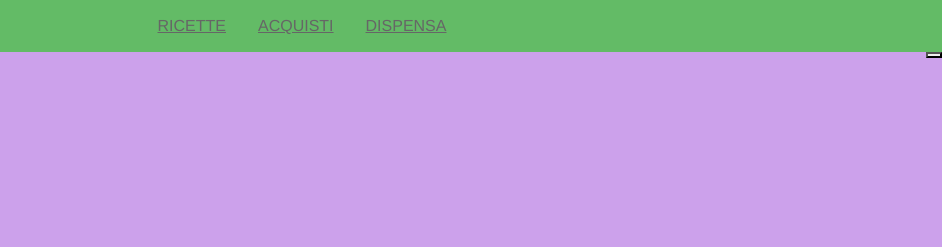
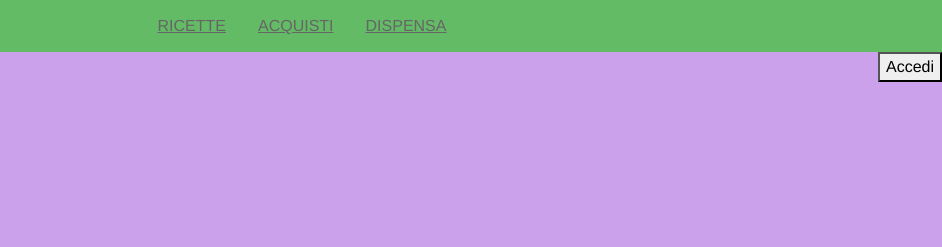
Before and after one commit to andreaunitn/Dispensa, a website: page frontend/acquisti.html in a window 1280 px wide. Shown: the top 247 px of the page, 338-1280 px from the left. Drawn offline with nearby package versions, Linux system fonts and the light colour scheme; no server answers.

Commit message:
Aggiunto pulsante dinamico: se sei loggato ti saluta, altrimenti ti invita ad accedere

```diff
--- a/frontend/acquisti.html
+++ b/frontend/acquisti.html
@@ -143,6 +143,27 @@
         ingredienti_lista=[]
 
         rootUrl = window.location
+
+        $(document).ready(function(){
+          //const token = localStorage.getItem("user")
+          //Token di prova
+
+          $.ajax({
+              type: 'GET',
+              url: 'http://localhost:3000/api/v1/users/me',
+              data: {token: localStorage.getItem('token')},
+              datatype: 'json',
+              success: function (data) {
+                console.log('ciao')
+
+                document.getElementById('login').innerHTML='Ciao, '+data.nome
+                document.getElementById('login').setAttribute('onclick','window.location.replace("/myProfile")')
+              },
+              error: function (data) {
+                document.getElementById('login').innerHTML='Accedi'
+              }
+          });
+        });
 
         $("#ingrediente").keyup(function(event) {
             if (event.keyCode === 13) {
```
Also changed, not shown: frontend/dispensa.html (+21 -0 lines), frontend/home.html (+3 -0 lines).
